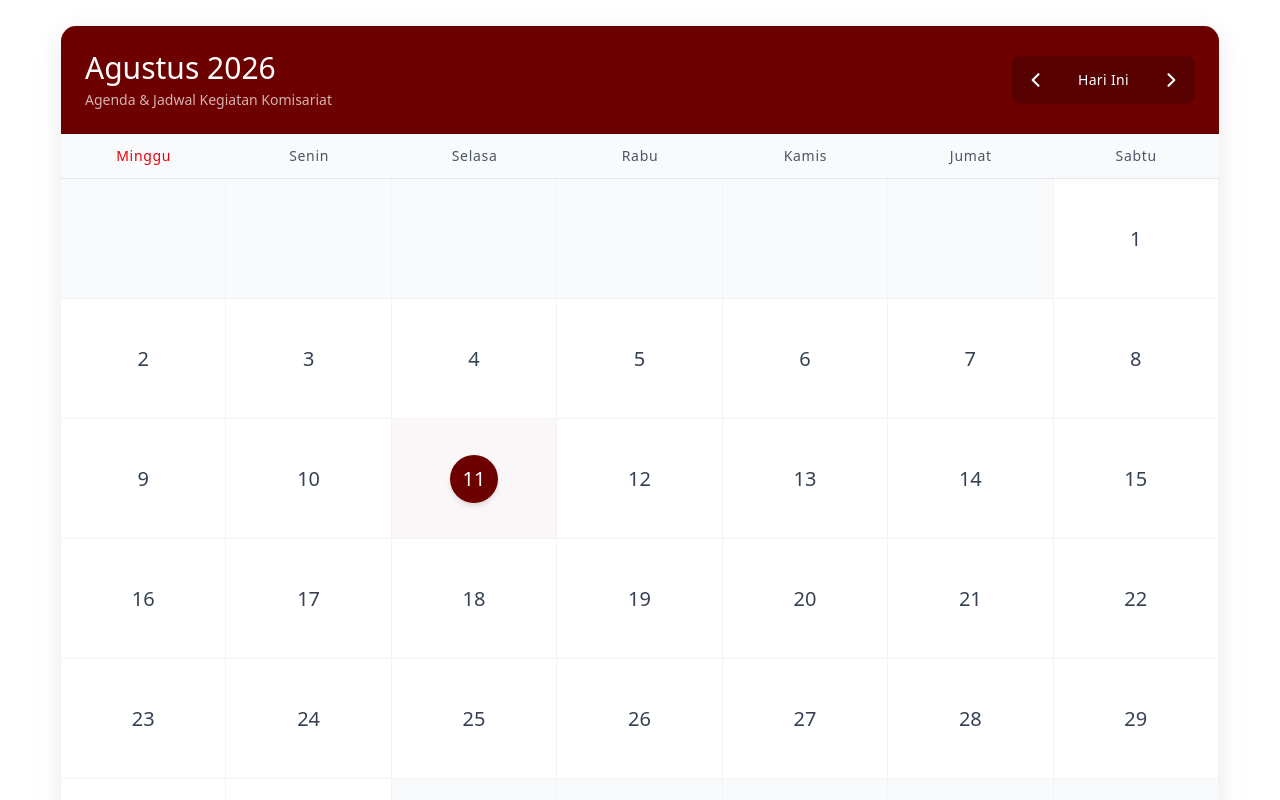
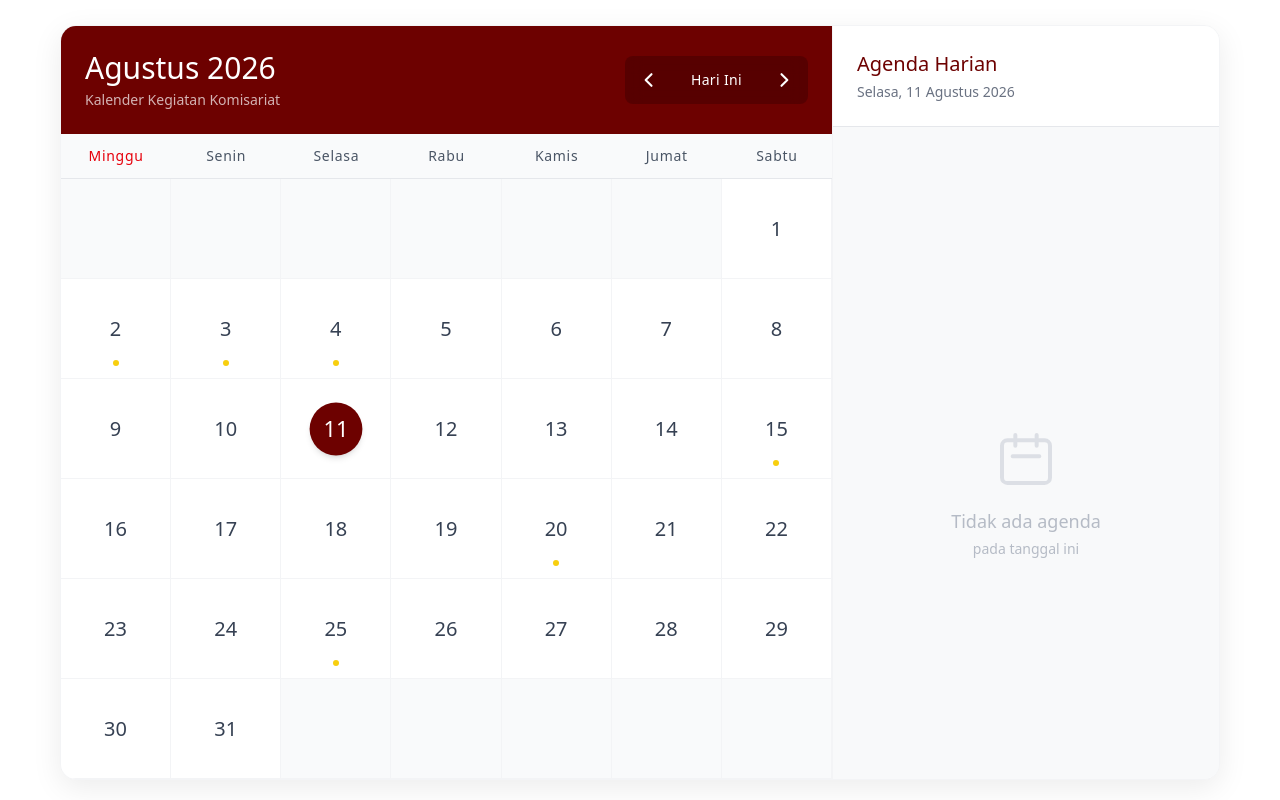
Before and after one commit to immfaiumy25/Imm-web, a Next.js app: page / in a window 1280 px wide. Shown: the part 6060-6860 px from the top of the page. Built offline with nearby package versions, Linux system fonts and the light colour scheme.

Commit message:
feat(kalender): update layout to 2:1 split with agenda panel

```diff
--- a/src/components/IMMCalendar.tsx
+++ b/src/components/IMMCalendar.tsx
@@ -2,25 +2,25 @@
 
 import React, { useState, useEffect } from 'react';
 
-// Example events - could be fetched from an API in the future
+// Example events
 const dummyEvents = [
-  { date: new Date(2026, 7, 15), title: 'Kajian Rutin NDP' }, // August 15, 2026 (Month is 0-indexed)
-  { date: new Date(2026, 7, 20), title: 'Rapat Bidang Organisasi' },
-  { date: new Date(2026, 7, 25), title: 'Diskusi Isu Terkini' },
-  { date: new Date(2026, 7, 2), title: 'Darul Arqam Dasar' },
-  { date: new Date(2026, 7, 3), title: 'Darul Arqam Dasar' },
-  { date: new Date(2026, 7, 4), title: 'Darul Arqam Dasar' },
+  { date: new Date(2026, 7, 15), title: 'Kajian Rutin NDP', time: '15:30 WIB', location: 'Masjid KH Ahmad Dahlan' },
+  { date: new Date(2026, 7, 20), title: 'Rapat Bidang Organisasi', time: '20:00 WIB', location: 'Sekretariat IMM' },
+  { date: new Date(2026, 7, 25), title: 'Diskusi Isu Terkini', time: '16:00 WIB', location: 'Plaza Bintang' },
+  { date: new Date(2026, 7, 2), title: 'Darul Arqam Dasar', time: '08:00 WIB', location: 'Pusbang' },
+  { date: new Date(2026, 7, 3), title: 'Darul Arqam Dasar', time: '08:00 WIB', location: 'Pusbang' },
+  { date: new Date(2026, 7, 4), title: 'Darul Arqam Dasar', time: '08:00 WIB', location: 'Pusbang' },
 ];
 
 export default function IMMCalendar() {
-  // Use state but initialize with current date to be "real-time"
   const [currentDate, setCurrentDate] = useState<Date>(new Date());
+  const [selectedDate, setSelectedDate] = useState<Date>(new Date());
   const [mounted, setMounted] = useState(false);
 
   useEffect(() => {
-    // Avoid hydration mismatch by rendering fully only on client
     setMounted(true);
     setCurrentDate(new Date());
+    setSelectedDate(new Date());
   }, []);
 
   if (!mounted) return <div className="w-full min-h-[500px] bg-white rounded-2xl animate-pulse"></div>;
@@ -47,65 +47,78 @@ export default function IMMCalendar() {
 
   const today = new Date();
 
-  // Generate calendar grid
+  // Selected date events
+  const selectedDayEvents = dummyEvents.filter(
+    e => e.date.getDate() === selectedDate.getDate() &&
+         e.date.getMonth() === selectedDate.getMonth() &&
+         e.date.getFullYear() === selectedDate.getFullYear()
+  );
+
   const days = [];
 
-  // Empty slots for days before the 1st of the month
   for (let i = 0; i < firstDay; i++) {
     days.push(
-      <div key={`empty-${i}`} className="p-2 md:p-4 border-b border-r border-gray-100 bg-gray-50/30 min-h-[100px] md:min-h-[120px]"></div>
+      <div key={`empty-${i}`} className="p-2 md:p-4 border-b border-r border-gray-100 bg-gray-50/30 min-h-[80px] md:min-h-[100px]"></div>
     );
   }
 
-  // Actual days
   for (let i = 1; i <= daysInMonth; i++) {
     const isToday = today.getDate() === i && today.getMonth() === month && today.getFullYear() === year;
+    const isSelected = selectedDate.getDate() === i && selectedDate.getMonth() === month && selectedDate.getFullYear() === year;
     const currentDayDate = new Date(year, month, i);
 
-    // Check if this date has events
-    const dayEvents = dummyEvents.filter(
+    // Check if this date has events to show a small dot
+    const hasEvents = dummyEvents.some(
       e => e.date.getDate() === i && e.date.getMonth() === month && e.date.getFullYear() === year
     );
 
     days.push(
       <div
         key={`day-${i}`}
-        className={`p-2 md:p-4 border-b border-r border-gray-100 min-h-[100px] md:min-h-[120px] transition-colors hover:bg-red-50/50 flex items-center justify-center
-        ${isToday ? 'bg-red-50/30' : 'bg-white'}`}
+        onClick={() => setSelectedDate(currentDayDate)}
+        className={`p-2 md:p-4 border-b border-r border-gray-100 min-h-[80px] md:min-h-[100px] transition-colors cursor-pointer hover:bg-red-50/50 flex flex-col items-center justify-center relative
+        ${isToday && !isSelected ? 'bg-red-50/30' : 'bg-white'}
+        ${isSelected ? 'bg-red-50' : ''}`}
       >
-        <span className={`inline-flex items-center justify-center w-10 h-10 md:w-12 md:h-12 rounded-full text-lg md:text-xl font-normal ${isToday ? 'bg-[#6d0100] text-white shadow-md' : 'text-gray-700'}`}>
+        <span className={`inline-flex items-center justify-center w-10 h-10 md:w-12 md:h-12 rounded-full text-lg md:text-xl font-normal transition-all
+          ${isSelected ? 'bg-[#6d0100] text-white shadow-md scale-110' :
+            isToday ? 'border border-[#6d0100] text-[#6d0100]' : 'text-gray-700'}`}>
           {i}
         </span>
+        {hasEvents && !isSelected && (
+          <div className="absolute bottom-2 md:bottom-3 w-1.5 h-1.5 rounded-full bg-[#f8cf0f]"></div>
+        )}
       </div>
     );
   }
 
-  // Fill remaining slots to complete the grid (optional, but makes it perfectly rectangular)
   const remainingSlots = (7 - ((firstDay + daysInMonth) % 7)) % 7;
   for (let i = 0; i < remainingSlots; i++) {
     days.push(
-      <div key={`empty-end-${i}`} className="p-2 md:p-4 border-b border-r border-gray-100 bg-gray-50/30 min-h-[100px] md:min-h-[120px]"></div>
+      <div key={`empty-end-${i}`} className="p-2 md:p-4 border-b border-r border-gray-100 bg-gray-50/30 min-h-[80px] md:min-h-[100px]"></div>
     );
   }
 
   return (
-    <div className="w-full bg-white rounded-2xl shadow-[0_8px_30px_rgb(0,0,0,0.08)] overflow-hidden border border-gray-100">
-      {/* Header */}
+    <div className="w-full bg-white rounded-2xl shadow-[0_8px_30px_rgb(0,0,0,0.08)] overflow-hidden border border-gray-100 flex flex-col lg:flex-row">
+
+      {/* Calendar Area (2 parts) */}
+      <div className="w-full lg:w-2/3 flex flex-col border-b lg:border-b-0 lg:border-r border-gray-100">
         <div className="flex flex-col sm:flex-row justify-between items-center p-6 bg-[#6d0100] text-white gap-4">
           <div className="flex flex-col">
             <h3 className="text-2xl md:text-3xl font-serif font-normal">{monthNames[month]} {year}</h3>
-          <p className="text-white/70 text-sm mt-1 font-normal">Agenda & Jadwal Kegiatan Komisariat</p>
+            <p className="text-white/70 text-sm mt-1 font-normal">Kalender Kegiatan Komisariat</p>
           </div>
           <div className="flex gap-2 bg-black/20 p-1.5 rounded-lg backdrop-blur-sm">
-          <button onClick={handlePrevMonth} className="p-2 hover:bg-white/20 rounded-md transition-colors" aria-label="Previous Month">
+            <button onClick={handlePrevMonth} className="p-2 hover:bg-white/20 rounded-md transition-colors" aria-label="Bulan Sebelumnya">
               <svg className="w-5 h-5" fill="none" viewBox="0 0 24 24" stroke="currentColor">
                 <path strokeLinecap="round" strokeLinejoin="round" strokeWidth={2.5} d="M15 19l-7-7 7-7" />
               </svg>
             </button>
-          <button onClick={() => setCurrentDate(new Date())} className="px-4 py-2 hover:bg-white/20 rounded-md transition-colors text-sm font-normal tracking-wide">
+            <button onClick={() => { setCurrentDate(new Date()); setSelectedDate(new Date()); }} className="px-4 py-2 hover:bg-white/20 rounded-md transition-colors text-sm font-normal tracking-wide">
               Hari Ini
             </button>
-          <button onClick={handleNextMonth} className="p-2 hover:bg-white/20 rounded-md transition-colors" aria-label="Next Month">
+            <button onClick={handleNextMonth} className="p-2 hover:bg-white/20 rounded-md transition-colors" aria-label="Bulan Berikutnya">
               <svg className="w-5 h-5" fill="none" viewBox="0 0 24 24" stroke="currentColor">
                 <path strokeLinecap="round" strokeLinejoin="round" strokeWidth={2.5} d="M9 5l7 7-7 7" />
               </svg>
@@ -113,7 +126,6 @@ export default function IMMCalendar() {
           </div>
         </div>
 
-      {/* Days of week header */}
         <div className="grid grid-cols-7 border-b border-gray-200 bg-gray-50">
           {dayNames.map((day, idx) => (
             <div key={day} className={`p-3 text-center text-xs md:text-sm font-normal tracking-wider ${idx === 0 ? 'text-red-600' : 'text-gray-600'}`}>
@@ -123,23 +135,58 @@ export default function IMMCalendar() {
           ))}
         </div>
 
-      {/* Calendar Grid */}
-      <div className="grid grid-cols-7 bg-gray-100/50">
+        <div className="grid grid-cols-7 bg-gray-100/50 flex-grow">
           {days}
         </div>
+      </div>
 
-      <style dangerouslySetInnerHTML={{__html: `
-        .custom-scrollbar::-webkit-scrollbar {
-          width: 3px;
-        }
-        .custom-scrollbar::-webkit-scrollbar-track {
-          background: transparent;
-        }
-        .custom-scrollbar::-webkit-scrollbar-thumb {
-          background: rgba(109, 1, 0, 0.2);
-          border-radius: 4px;
-        }
-      `}} />
+      {/* Agenda Area (1 part) */}
+      <div className="w-full lg:w-1/3 bg-[#f8f9fa] flex flex-col min-h-[300px]">
+        <div className="p-6 border-b border-gray-200 bg-white">
+          <h4 className="text-xl font-serif text-[#6d0100] font-normal mb-1">Agenda Harian</h4>
+          <p className="text-sm text-gray-500 font-normal">
+            {dayNames[selectedDate.getDay()]}, {selectedDate.getDate()} {monthNames[selectedDate.getMonth()]} {selectedDate.getFullYear()}
+          </p>
+        </div>
+
+        <div className="p-6 flex-grow overflow-y-auto">
+          {selectedDayEvents.length > 0 ? (
+            <div className="space-y-4">
+              {selectedDayEvents.map((evt, idx) => (
+                <div key={idx} className="bg-white p-4 rounded-xl shadow-sm border border-gray-100 border-l-4 border-l-[#f8cf0f]">
+                  <h5 className="font-normal text-lg text-[#280000] mb-2">{evt.title}</h5>
+                  {evt.time && (
+                    <div className="flex items-center text-sm text-gray-500 mb-1 font-normal">
+                      <svg className="w-4 h-4 mr-2" fill="none" viewBox="0 0 24 24" stroke="currentColor">
+                        <path strokeLinecap="round" strokeLinejoin="round" strokeWidth={2} d="M12 8v4l3 3m6-3a9 9 0 11-18 0 9 9 0 0118 0z" />
+                      </svg>
+                      {evt.time}
+                    </div>
+                  )}
+                  {evt.location && (
+                    <div className="flex items-center text-sm text-gray-500 font-normal">
+                      <svg className="w-4 h-4 mr-2" fill="none" viewBox="0 0 24 24" stroke="currentColor">
+                        <path strokeLinecap="round" strokeLinejoin="round" strokeWidth={2} d="M17.657 16.657L13.414 20.9a1.998 1.998 0 01-2.827 0l-4.243-4.243a8 8 0 1111.314 0z" />
+                        <path strokeLinecap="round" strokeLinejoin="round" strokeWidth={2} d="M15 11a3 3 0 11-6 0 3 3 0 016 0z" />
+                      </svg>
+                      {evt.location}
+                    </div>
+                  )}
+                </div>
+              ))}
+            </div>
+          ) : (
+            <div className="h-full flex flex-col items-center justify-center text-center text-gray-400 opacity-70 mt-10">
+              <svg className="w-16 h-16 mb-4 text-gray-300" fill="none" viewBox="0 0 24 24" stroke="currentColor">
+                <path strokeLinecap="round" strokeLinejoin="round" strokeWidth={1.5} d="M8 7V3m8 4V3m-9 8h10M5 21h14a2 2 0 002-2V7a2 2 0 00-2-2H5a2 2 0 00-2 2v12a2 2 0 002 2z" />
+              </svg>
+              <p className="font-normal text-lg">Tidak ada agenda</p>
+              <p className="text-sm font-normal mt-1">pada tanggal ini</p>
+            </div>
+          )}
+        </div>
+      </div>
+
     </div>
   );
 }
```
Lines whose indentation alone changed are shown as unchanged.
